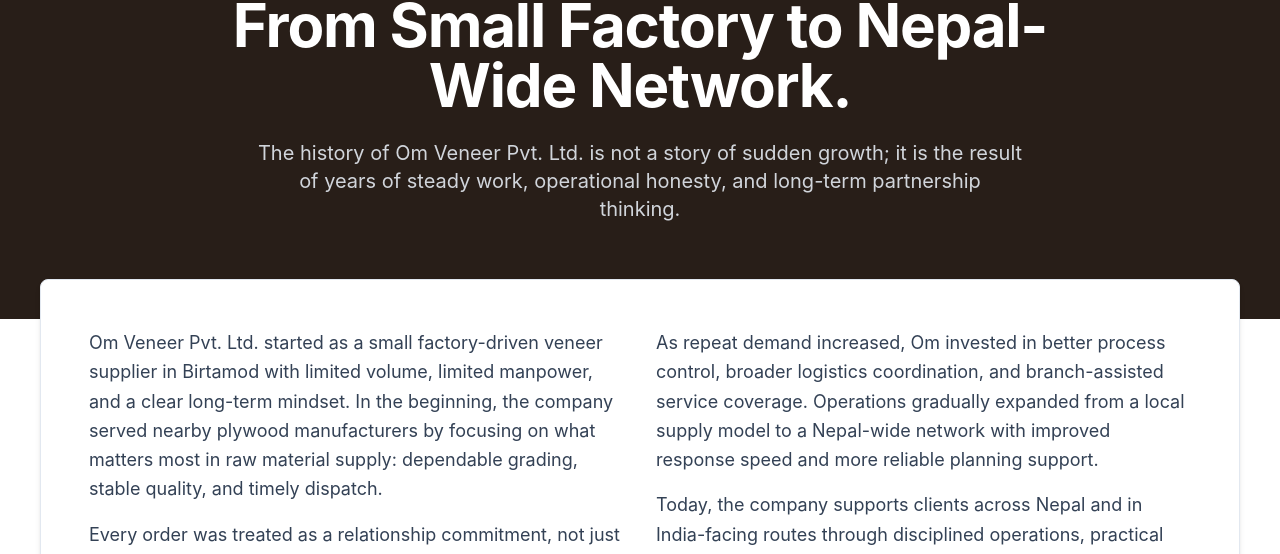
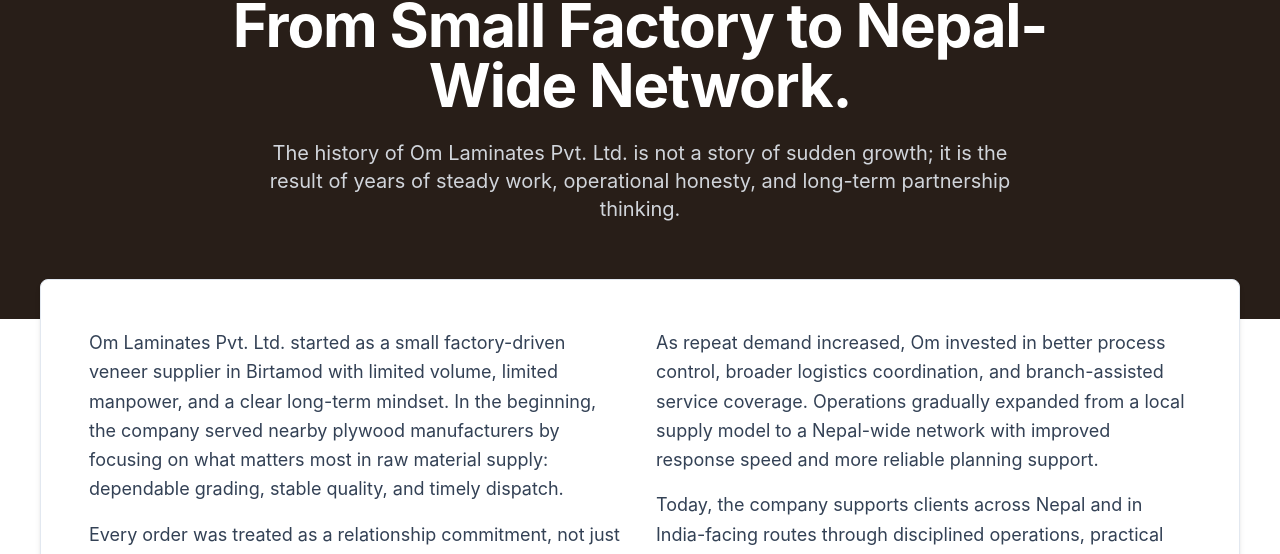
Before and after one commit to nitesh7079/Om-Laminates-Pvt.-Ltd-Frontend, a React (Vite) app: page /history in a window 1280 px wide. Shown: the part 169-723 px from the top of the page. Built offline with nearby package versions, Linux system fonts and the light colour scheme; no server answers; what nepali-date-converter would draw is missing.

Commit message:
Change company name to Om Laminates

```diff
--- a/index.html
+++ b/index.html
@@ -4,7 +4,7 @@
 <head>
   <meta charset="UTF-8" />
   <meta name="viewport" content="width=device-width, initial-scale=1.0" />
-  <title>Om Veneer Udhyog</title>
+  <title>Om Laminates</title>
   <link rel="icon" type="image/png" href="https://res.cloudinary.com/ddpcospqm/image/upload/v1779616308/om_veneer/products/logo.png" />
   <link rel="preconnect" href="https://fonts.googleapis.com" />
   <link rel="preconnect" href="https://fonts.gstatic.com" crossorigin />
--- a/src/components/SiteFooter.jsx
+++ b/src/components/SiteFooter.jsx
@@ -11,7 +11,7 @@
             <Link to="/" className="flex items-center gap-3">
               <img
                 src="https://res.cloudinary.com/ddpcospqm/image/upload/v1779616308/om_veneer/products/logo.png"
-                alt="Om Veneer logo"
+                alt="Om Laminates logo"
                 className="h-20 w-auto rounded bg-white p-2"
               />
             </Link>
@@ -55,7 +55,7 @@
         </div>
 
         <div className="mt-12 flex flex-col items-center justify-between border-t border-gray-700 pt-8 text-xs text-gray-400 sm:flex-row">
-          <p>© {new Date().getFullYear()} Om Veneer Pvt. Ltd. All rights reserved.</p>
+          <p>© {new Date().getFullYear()} Om Laminates Pvt. Ltd. All rights reserved.</p>
           <div className="mt-4 flex gap-4 sm:mt-0">
             <Link to="/contact" className="hover:text-white">Support</Link>
             <Link to="/products" className="hover:text-white">Products</Link>
--- a/src/components/SiteHeader.jsx
+++ b/src/components/SiteHeader.jsx
@@ -15,11 +15,11 @@
         <Link
           to="/"
           className="flex items-center gap-3"
-          aria-label="Om Veneer Pvt. Ltd."
+          aria-label="Om Laminates Pvt. Ltd."
         >
           <img
             src="https://res.cloudinary.com/ddpcospqm/image/upload/v1779616308/om_veneer/products/logo.png"
-            alt="Om Veneer logo"
+            alt="Om Laminates logo"
             className="h-12 w-auto object-contain sm:h-16"
           />
         </Link>
--- a/src/pages/CompanyPage.jsx
+++ b/src/pages/CompanyPage.jsx
@@ -89,7 +89,7 @@
             initial={{ opacity: 0, y: 20 }} animate={{ opacity: 1, y: 0 }} transition={{ duration: 0.5, delay: 0.2 }}
             className="text-lg md:text-2xl text-white max-w-3xl mx-auto drop-shadow-lg font-medium"
           >
-            Om Veneer Pvt. Ltd. has been serving the plywood industry for over a decade, providing consistent, high-quality veneer raw materials for scalable plywood production.
+            Om Laminates Pvt. Ltd. has been serving the plywood industry for over a decade, providing consistent, high-quality veneer raw materials for scalable plywood production.
           </motion.p>
         </div>
       </section>
@@ -123,7 +123,7 @@
             <h2 className="text-4xl font-bold font-heading text-navy mb-6">Built on Trust, Delivered with Precision.</h2>
             <div className="space-y-4 text-text-main leading-relaxed">
               <p>
-                Based in Birtamod, Jhapa, Om Veneer Pvt. Ltd. has spent the last 10 years perfecting the supply of 2.5mm and 1.8mm core and fali veneer.
+                Based in Birtamod, Jhapa, Om Laminates Pvt. Ltd. has spent the last 10 years perfecting the supply of 2.5mm and 1.8mm core and fali veneer.
               </p>
               <p>
                 Our philosophy is simple: plywood factories need predictability. By maintaining strict quality controls on thickness and moisture, and ensuring reliable dispatch, we help factories reduce waste and maintain steady production lines.
@@ -296,7 +296,7 @@
             </div>
             <div className="mt-8 pt-6 border-t border-navy-lighter">
               <p className="font-bold font-heading text-xl text-white">Founder & Managing Director</p>
-              <p className="text-orange font-bold uppercase tracking-widest text-sm mt-1">Om Veneer Pvt. Ltd.</p>
+              <p className="text-orange font-bold uppercase tracking-widest text-sm mt-1">Om Laminates Pvt. Ltd.</p>
             </div>
           </div>
         </div>
--- a/src/pages/ContactPage.jsx
+++ b/src/pages/ContactPage.jsx
@@ -48,7 +48,7 @@
             <div className="modern-card p-8 border-l-4 border-l-orange">
               <h3 className="text-2xl font-bold font-heading text-navy mb-4">Head Office</h3>
               <div className="space-y-2 text-text-main">
-                <p className="font-bold">Om Veneer Pvt. Ltd.</p>
+                <p className="font-bold">Om Laminates Pvt. Ltd.</p>
                 <p>Birtamode-3, Jhapa, Nepal</p>
                 <p>PAN: 600496320</p>
                 <p className="pt-4 border-t border-gray-100 mt-4">
--- a/src/pages/HistoryPage.jsx
+++ b/src/pages/HistoryPage.jsx
@@ -7,7 +7,7 @@
     year: "Phase 1",
     title: "Small Factory Foundation",
     detail:
-      "Om Veneer Pvt. Ltd. began in Birtamod, Jhapa, with a compact factory setup and a simple but serious mission: supply dependable veneer raw material that factories could trust every day. In the early years, operations were handled by a small team that focused on grading discipline, careful stacking, and on-time dispatch for nearby plywood units. Rather than chasing rapid expansion, the company built its base through process consistency and practical service reliability.",
+      "Om Laminates Pvt. Ltd. began in Birtamod, Jhapa, with a compact factory setup and a simple but serious mission: supply dependable veneer raw material that factories could trust every day. In the early years, operations were handled by a small team that focused on grading discipline, careful stacking, and on-time dispatch for nearby plywood units. Rather than chasing rapid expansion, the company built its base through process consistency and practical service reliability.",
     image: productImageLinks["2.5mm Core"],
   },
   {
@@ -51,7 +51,7 @@
             From Small Factory to Nepal-Wide Network.
           </h1>
           <p className="text-lg md:text-xl text-gray-300 max-w-3xl mx-auto leading-relaxed">
-            The history of Om Veneer Pvt. Ltd. is not a story of sudden growth; it is the result of years of steady work, operational honesty, and long-term partnership thinking.
+            The history of Om Laminates Pvt. Ltd. is not a story of sudden growth; it is the result of years of steady work, operational honesty, and long-term partnership thinking.
           </p>
         </div>
       </section>
@@ -61,7 +61,7 @@
            <div className="grid md:grid-cols-2 gap-8 text-text-main text-lg leading-relaxed">
               <div>
                  <p className="mb-4">
-                  Om Veneer Pvt. Ltd. started as a small factory-driven veneer supplier in Birtamod with limited volume,
+                  Om Laminates Pvt. Ltd. started as a small factory-driven veneer supplier in Birtamod with limited volume,
                   limited manpower, and a clear long-term mindset. In the beginning, the company served nearby plywood
                   manufacturers by focusing on what matters most in raw material supply: dependable grading, stable quality,
                   and timely dispatch.
@@ -157,7 +157,7 @@
          <div className="max-w-4xl mx-auto px-5">
             <h2 className="text-3xl font-bold font-heading text-navy mb-6">Our Current Position</h2>
             <p className="text-lg text-text-main leading-relaxed mb-10">
-              Today, Om Veneer Pvt. Ltd. is recognized as a trusted high-volume veneer raw material supplier for
+              Today, Om Laminates Pvt. Ltd. is recognized as a trusted high-volume veneer raw material supplier for
               plywood and door board manufacturing. From sourcing and grading to quality checks and dispatch, each stage
               is managed with professional discipline and operational accountability.
             </p>
--- a/src/pages/HomePage.jsx
+++ b/src/pages/HomePage.jsx
@@ -283,7 +283,7 @@
         <div className="absolute inset-0">
           <img
             src="https://res.cloudinary.com/ddpcospqm/image/upload/v1779616248/om_veneer/company/IMG_6675.jpg"
-            alt="Om Veneer Factory"
+            alt="Om Laminates Factory"
             className="w-full h-full object-cover object-center"
           />
           {/* Deep Navy to Transparent Gradient Overlay */}
@@ -311,7 +311,7 @@
           </h2>
 
           <p className="text-xl md:text-2xl text-gray-200 mb-12 max-w-3xl mx-auto font-light leading-relaxed [text-shadow:_0_4px_8px_rgb(0_0_0_/_0.5)]">
-            Join the top factories across Nepal and India. Partner with Om Veneer Pvt. Ltd. for flawless consistency, transparent communication, and guaranteed timely dispatch.
+            Join the top factories across Nepal and India. Partner with Om Laminates Pvt. Ltd. for flawless consistency, transparent communication, and guaranteed timely dispatch.
           </p>
 
           <Link to="/contact" className="group relative inline-flex items-center justify-center px-10 py-5 font-bold text-white transition-all duration-300 bg-orange rounded-full overflow-hidden hover:bg-orange-light shadow-[0_8px_25px_rgba(182,141,83,0.4)] hover:shadow-[0_12px_35px_rgba(182,141,83,0.6)] hover:-translate-y-1">
--- a/src/pages/ProductsPage.jsx
+++ b/src/pages/ProductsPage.jsx
@@ -247,7 +247,7 @@
         <div className="absolute inset-0">
           <img
             src="https://res.cloudinary.com/ddpcospqm/image/upload/v1779616250/om_veneer/company/IMG_6683.jpg"
-            alt="Om Veneer Factory Custom Orders"
+            alt="Om Laminates Factory Custom Orders"
             className="w-full h-full object-cover object-center"
           />
           {/* Deep Navy to Transparent Gradient Overlay */}
--- a/src/pages/erp/CompanyCreate.jsx
+++ b/src/pages/erp/CompanyCreate.jsx
@@ -127,7 +127,7 @@
                   <h2 className="text-2xl font-bold text-gray-800">Basic Details</h2>
                 </div>
                 <div className="grid grid-cols-1 md:grid-cols-2 gap-x-8 gap-y-6">
-                  <InputField label="Company Name" name="name" value={formData.name} onChange={handleChange} required placeholder="Om Veneer Pvt. Ltd." />
+                  <InputField label="Company Name" name="name" value={formData.name} onChange={handleChange} required placeholder="Om Laminates Pvt. Ltd." />
                   <InputField label="Email Address" type="email" name="email" value={formData.email} onChange={handleChange} placeholder="contact@company.com" />
                   <InputField label="Phone Number" name="phone" value={formData.phone} onChange={handleChange} placeholder="+91 xxxxx xxxxx" />
                   <div>
--- a/src/pages/erp/Login.jsx
+++ b/src/pages/erp/Login.jsx
@@ -329,7 +329,7 @@
 
           <h1 className="login-title">Veneer ERP</h1>
           <p className="login-subtitle">Enterprise Resource Planning</p>
-          <p className="login-tagline">Om Veneer Pvt. Ltd.</p>
+          <p className="login-tagline">Om Laminates Pvt. Ltd.</p>
 
           <div className="divider">
             <div className="divider-line" />
@@ -434,7 +434,7 @@
               Don&apos;t have an account?{' '}
               <Link to="/register">Create New Account</Link>
             </p>
-            <p className="copyright">© {new Date().getFullYear()} Om Veneer ERP · All rights reserved.</p>
+            <p className="copyright">© {new Date().getFullYear()} Om Laminates ERP · All rights reserved.</p>
           </div>
         </div>
       </div>
--- a/src/pages/erp/Register.jsx
+++ b/src/pages/erp/Register.jsx
@@ -299,7 +299,7 @@
           </div>
 
           <h1 className="login-title">Create Account</h1>
-          <p className="login-tagline">Om Veneer Pvt. Ltd.</p>
+          <p className="login-tagline">Om Laminates Pvt. Ltd.</p>
 
           <div className="divider">
             <div className="divider-line" />
@@ -422,7 +422,7 @@
               Already have an account?{' '}
               <Link to="/login">Sign In Instead</Link>
             </p>
-            <p className="copyright">© {new Date().getFullYear()} Om Veneer ERP · All rights reserved.</p>
+            <p className="copyright">© {new Date().getFullYear()} Om Laminates ERP · All rights reserved.</p>
           </div>
         </div>
       </div>
```
